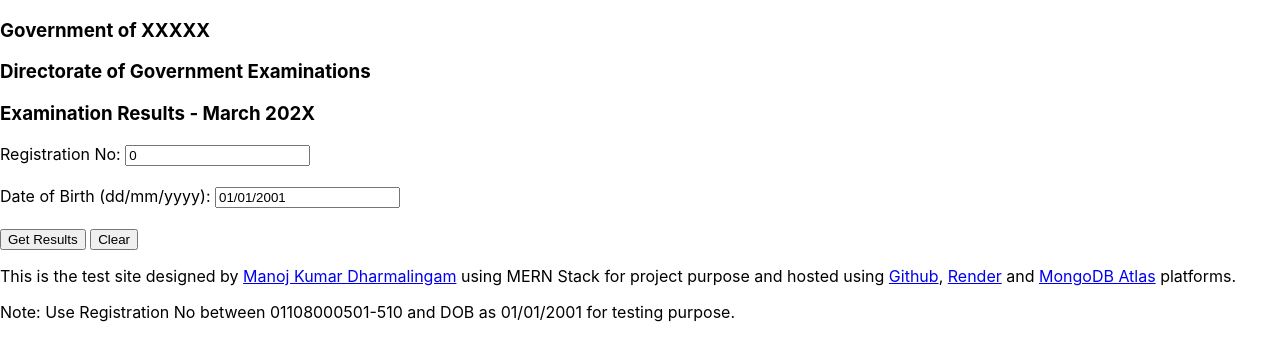
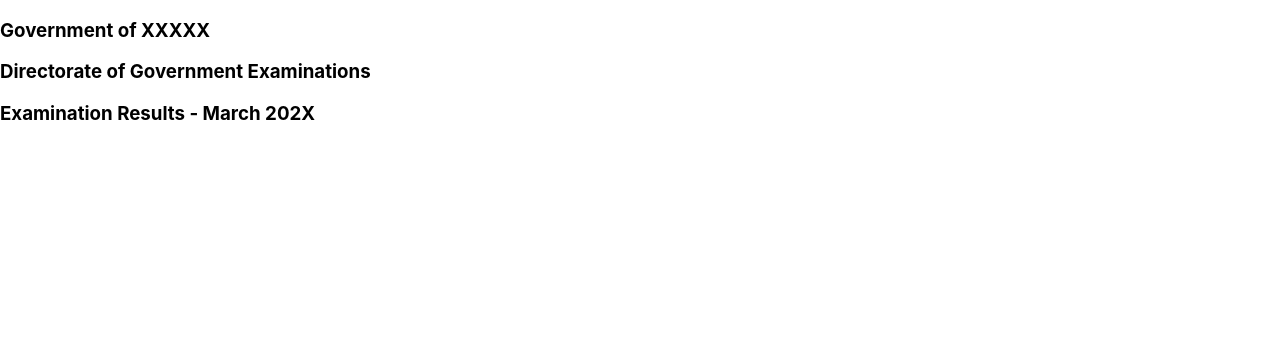
Before and after one commit to mu-kumaran/exam-result-portal-fe, a React (Create React App) app: page /result in a window 1280 px wide. Shown: the top 360 px of the page. Built offline with nearby package versions, Linux system fonts and the light colour scheme.

Commit message:
new commit

```diff
--- a/package.json
+++ b/package.json
@@ -7,9 +7,11 @@
     "@testing-library/jest-dom": "^6.6.3",
     "@testing-library/react": "^16.3.0",
     "@testing-library/user-event": "^13.5.0",
+    "axios": "^1.9.0",
     "bootstrap": "^5.3.6",
     "react": "^19.1.0",
     "react-dom": "^19.1.0",
+    "react-router-dom": "^6.30.1",
     "react-scripts": "5.0.1",
     "web-vitals": "^2.1.4"
   },
--- a/src/App.js
+++ b/src/App.js
@@ -1,20 +1,11 @@
-import React, { useState } from 'react'
+import { useState } from 'react'
+import axios from "axios"
+import { Route, Routes } from 'react-router-dom'
+import Home from './components/Home'
+import ResultPage from './components/ResultPage'
 
 const App = () => {
-    const [rno,setRno] = useState(0)
-    const [dob,setDob] = useState("01/01/2001")
 
-    const dis=(e)=>{
-        if (e.target.name === "rno")
-            setRno(e.target.value)
-        if (e.target.name === "dob")
-            setDob(e.target.value)
-    }
-
-    const handleReset = () =>{
-        setRno(0)
-        setDob('01/01/2001')
-    }
   return (
     <>
         <title>XXXXX Board Results</title>
@@ -25,19 +16,10 @@ const App = () => {
         <div>
             <h3>Examination Results - March 202X</h3>
         </div>
-        <div>
-            <form>
-                <label for='rno'>Registration No: </label>
-                <input type='text' name='rno' placeholder='Enter your registration no' value={rno} onChange={(e)=>dis(e)}></input><br></br><br></br>
-                <label for='dob'>Date of Birth (dd/mm/yyyy): </label>
-                <input type='text' name='dob' placeholder='Enter your dob' value={dob} onChange={(e)=>dis(e)}></input><br></br><br></br>
-                <button>Get Results</button> <button onClick={handleReset}>Clear</button>
-            </form>
-        </div>
-        <div>
-            <p>This is the test site designed by <a href='https://github.com/mu-kumaran'>Manoj Kumar Dharmalingam</a> using MERN Stack for project purpose and hosted using <a href='https://github.com/'>Github</a>, <a href='https://www.render.com/'>Render</a> and <a href='https://www.mongodb.com/products/platform/atlas-database'>MongoDB Atlas</a> platforms.</p>
-            <p>Note: Use Registration No between 01108000501-510 and DOB as 01/01/2001 for testing purpose.</p>
-        </div>
+        <Routes>
+            <Route element={<Home/>} path='/'></Route>
+            <Route element={<ResultPage/>} path='/result'></Route>
+        </Routes>
     </>
   )
 }
--- /dev/null
+++ b/src/components/Home.js
@@ -0,0 +1,59 @@
+import React from 'react'
+import { useNavigate } from 'react-router-dom'
+
+
+const Home = () => {
+    const [rno,setRno] = useState("8000501")
+    const [dob,setDob] = useState("01/01/2001")
+    const navigate = useNavigate()
+
+    const dis=(e)=>{
+        if (e.target.name === "rno")
+            setRno(e.target.value)
+        if (e.target.name === "dob")
+            setDob(e.target.value)
+    }
+
+    const handleReset = () =>{
+        setRno("8000501")
+        setDob('01/01/2001')
+    }
+
+    function findfun(){
+        var inputdata = {
+            rno:parseInt(rno),
+            dob:dob
+        }
+        console.log(inputdata)
+        axios.get("http://127.0.0.1:1234",{params:inputdata}).then((res)=>{
+            console.log(res)
+            console.log(res.data)
+
+            // navigation to result page with data
+            navigate('/result',{state:{result:res.data}})
+        }).catch((err)=>{
+            console.log(err.response.data)
+            alert('Something went wrong. Please try again.');
+        })
+
+    }
+  return (
+    <div>
+      <div>
+            <form onSubmit={(e) => e.preventDefault()}>
+                <label htmlFor='rno'>Registration No: </label>
+                <input type='text' name='rno' placeholder='Enter your registration no' value={rno} onChange={(e)=>dis(e)}></input><br></br><br></br>
+                <label htmlFor='dob'>Date of Birth (dd/mm/yyyy): </label>
+                <input type='text' name='dob' placeholder='Enter your dob' value={dob} onChange={(e)=>dis(e)}></input><br></br><br></br>
+                <button onClick={findfun}>Get Results</button> <button onClick={handleReset}>Clear</button>
+            </form>
+        </div>
+        <div>
+            <p>This is the test site designed by <a href='https://github.com/mu-kumaran'>Manoj Kumar Dharmalingam</a> using MERN Stack for project purpose and hosted using <a href='https://github.com/'>Github</a>, <a href='https://www.render.com/'>Render</a> and <a href='https://www.mongodb.com/products/platform/atlas-database'>MongoDB Atlas</a> platforms.</p>
+            <p>Note: Use Registration No between 8000501-510 and DOB as 01/01/2001 for testing purpose.</p>
+        </div>
+    </div>
+  )
+}
+
+export default Home
--- /dev/null
+++ b/src/components/ResultPage.js
@@ -0,0 +1,15 @@
+import React from 'react'
+import { useLocation, useNavigate } from 'react-router-dom'
+
+const ResultPage = () => {
+  const navigate = useNavigate()
+  const location = useLocation()
+  const result = location.state?.result
+  return (
+    <div>
+
+    </div>
+  )
+}
+
+export default ResultPage
--- a/src/index.js
+++ b/src/index.js
@@ -3,11 +3,14 @@ import ReactDOM from 'react-dom/client';
 import './index.css';
 import App from './App';
 import reportWebVitals from './reportWebVitals';
+import { BrowserRouter } from 'react-router-dom';
 
 const root = ReactDOM.createRoot(document.getElementById('root'));
 root.render(
   <React.StrictMode>
-    <App />
+    <BrowserRouter>
+      <App />
+    </BrowserRouter>
   </React.StrictMode>
 );
 
```
Also changed, not shown: 1 other file (tests, documents, lock files or other folders).
